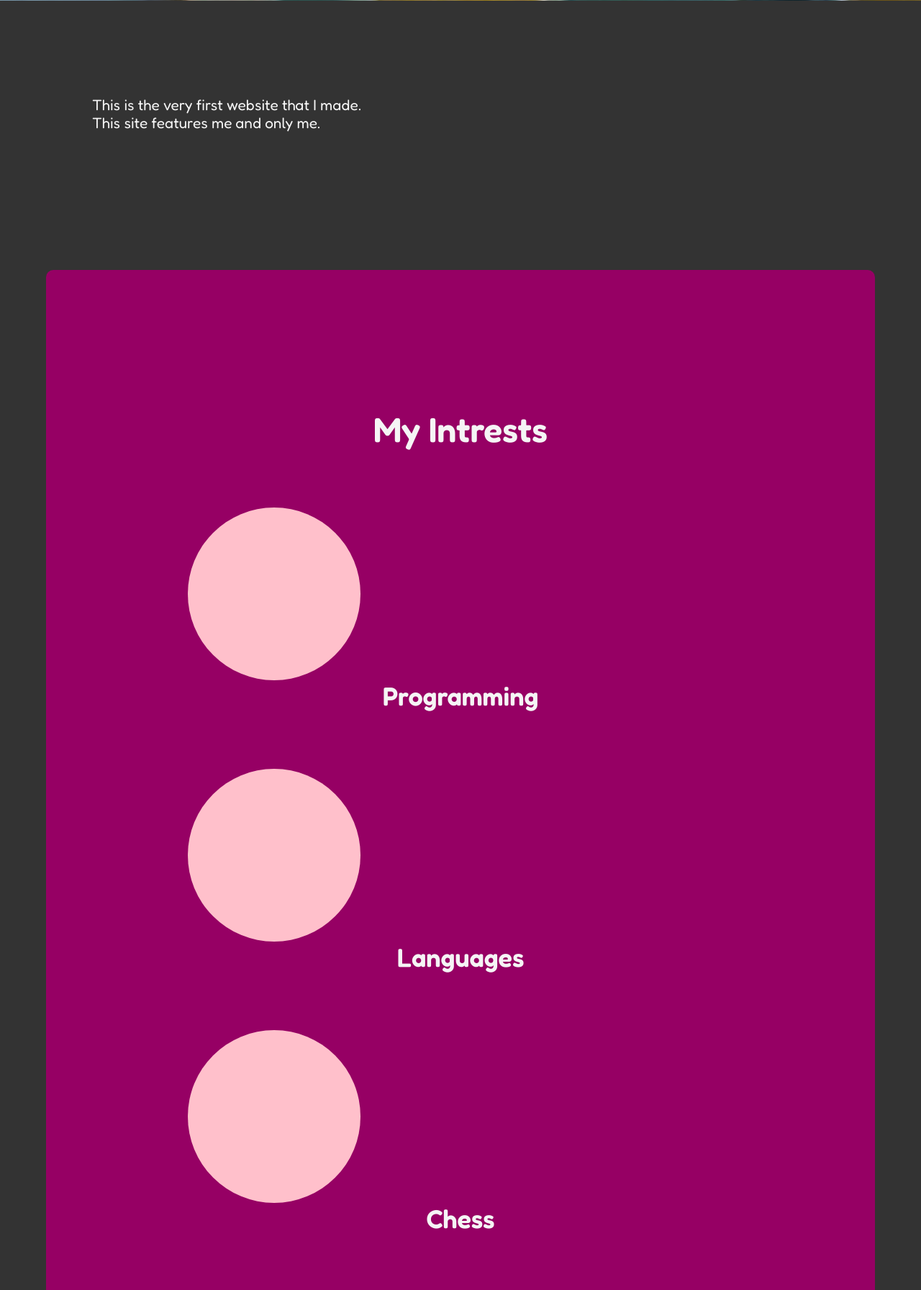
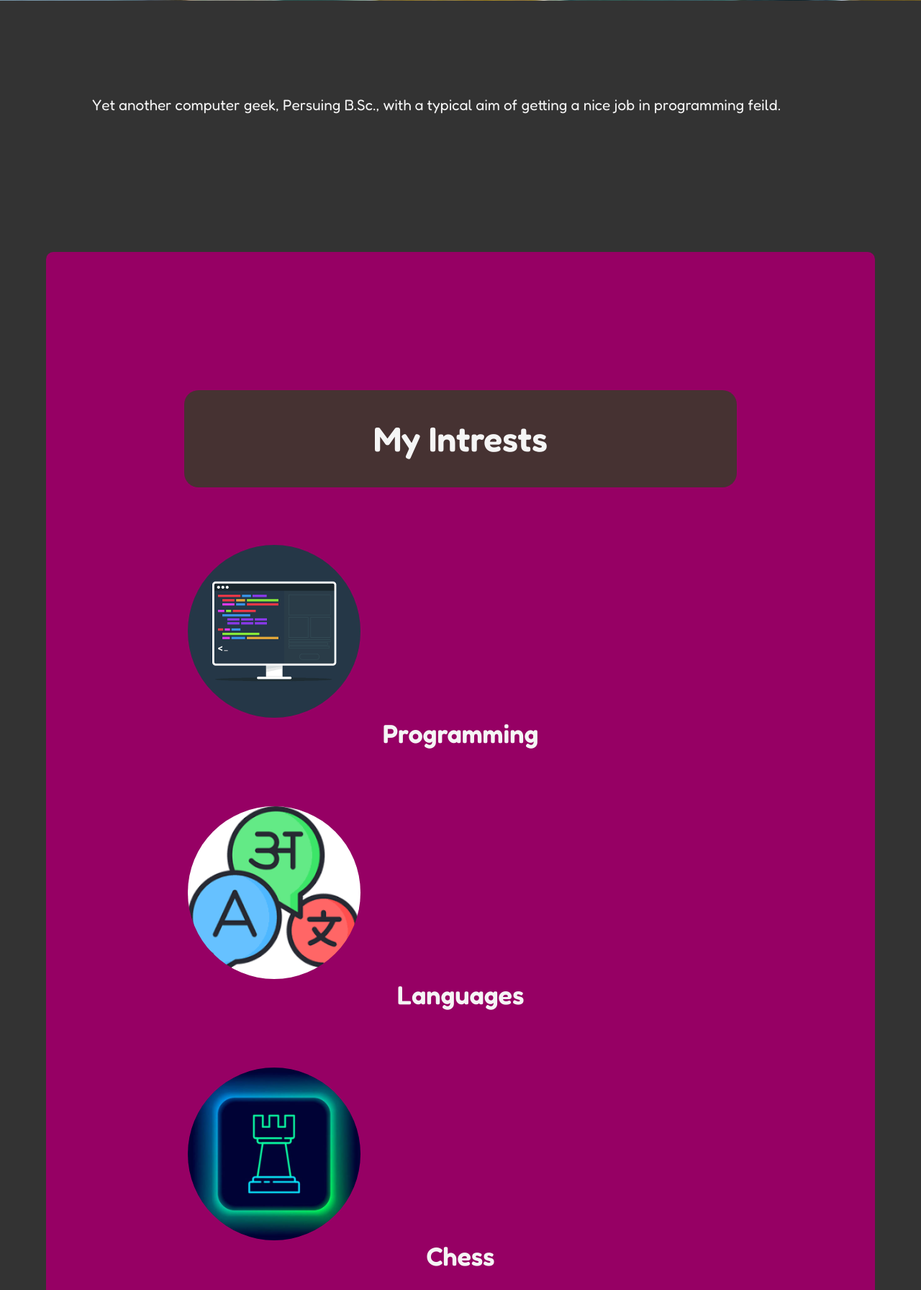
Before and after one commit to MahtoSujeet/Portfolio-old, a FastAPI app: page / in a window 1280 px wide. Shown: the part 1279-3071 px from the top of the page at 72% size. Run offline with FastAPI, Linux system fonts and the light colour scheme.

Commit message:
added img of intrestes

```diff
--- a/static/css/home.css
+++ b/static/css/home.css
@@ -39,6 +39,9 @@
 
 .my-intrests__heading {
   font-size: 3rem;
+  background-color:  rgb(70, 50, 50);
+  border-radius: 20px;
+  padding: 5%;
 }
 
 
@@ -58,5 +61,23 @@
   width: 30vh;
   margin-top: 80px;
   background-color: Pink;
+  background-position: center;
+  background-size: cover;
   border-radius: 50%;
 }
+
+.programming-icon {
+  background-image: url("../img/programming_icon.png");
+}
+
+.languages-icon {
+  background-image: url("../img/languages-icon.png");
+}
+
+.chess-icon {
+  background-image: url("../img/chess-icon.jpeg");
+}
+
+.reading-icon {
+  background-image: url("../img/reading-icon.jpeg");
+}
--- a/templates/index.html
+++ b/templates/index.html
@@ -13,26 +13,25 @@
 </div>
 
 <div class="short-description">
-  <p>This is the very first website that I made.<br>
-  This site features me and only me.</p>
+  <p>Yet another computer geek, Persuing B.Sc., with a typical aim of getting a nice job in programming feild.</p>
 </div>
 <legend class="my-intrests">
   <h2 class="my-intrests__heading">My Intrests</h2>
   <ul class="my-intrests__items">
     <li>
-      <div class="my-intrests__icon"></div>
+      <div class="my-intrests__icon programming-icon"></div>
       <h2>Programming</h2>
     </li>
     <li>
-      <div class="my-intrests__icon"></div>
+      <div class="my-intrests__icon languages-icon"></div>
       <h2>Languages</h2>
     </li>
     <li>
-      <div class="my-intrests__icon"></div>
+      <div class="my-intrests__icon chess-icon"></div>
       <h2>Chess</h2>
     </li>
     <li>
-      <div class="my-intrests__icon"></div>
+      <div class="my-intrests__icon reading-icon"></div>
       <h2>Reading</h2>
     </li>
   </ul>
```
Also changed, not shown: static/img/chess-icon.jpeg (added), static/img/languages-icon.png (added), static/img/programming_icon.png (added), static/img/reading-icon.jpeg (added).
